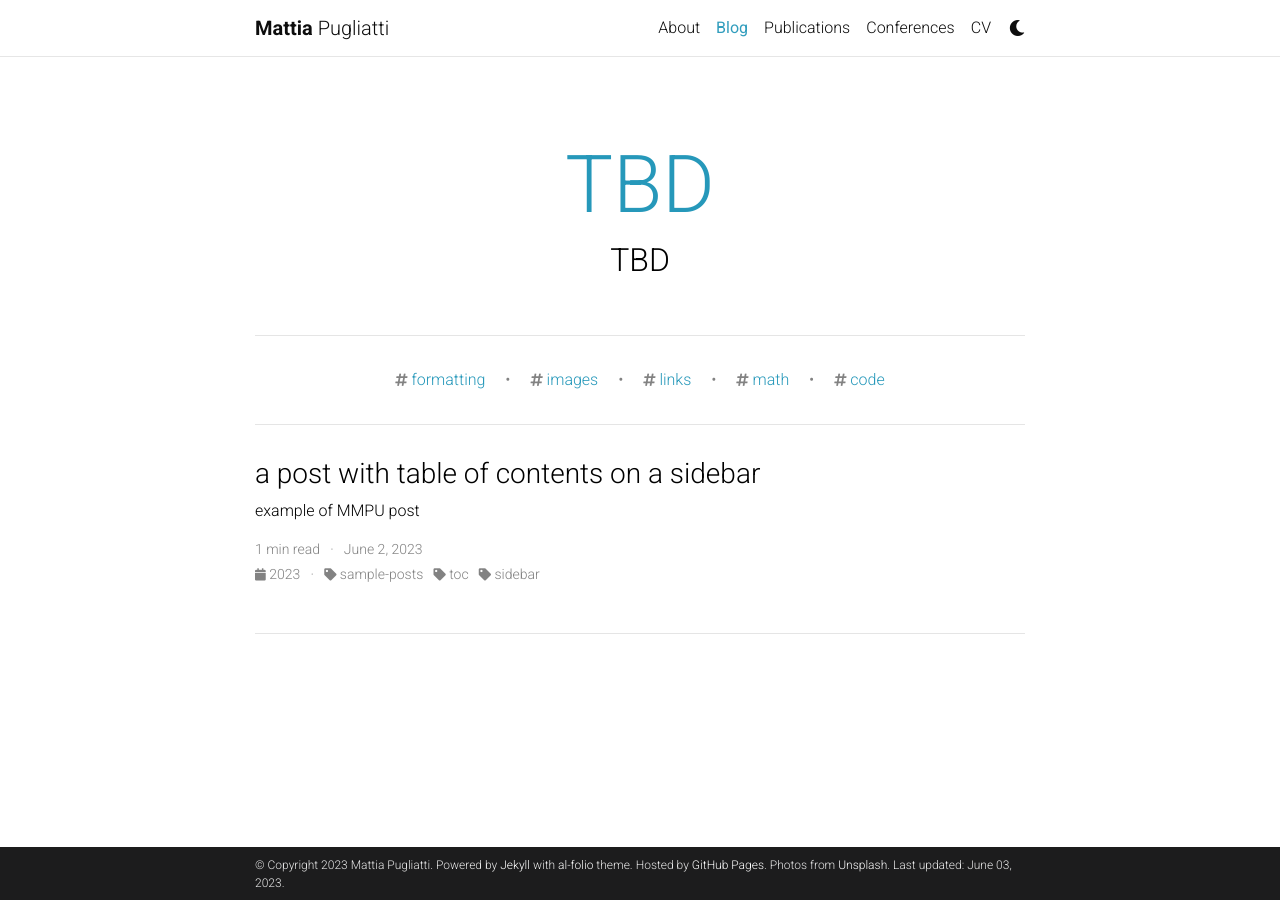
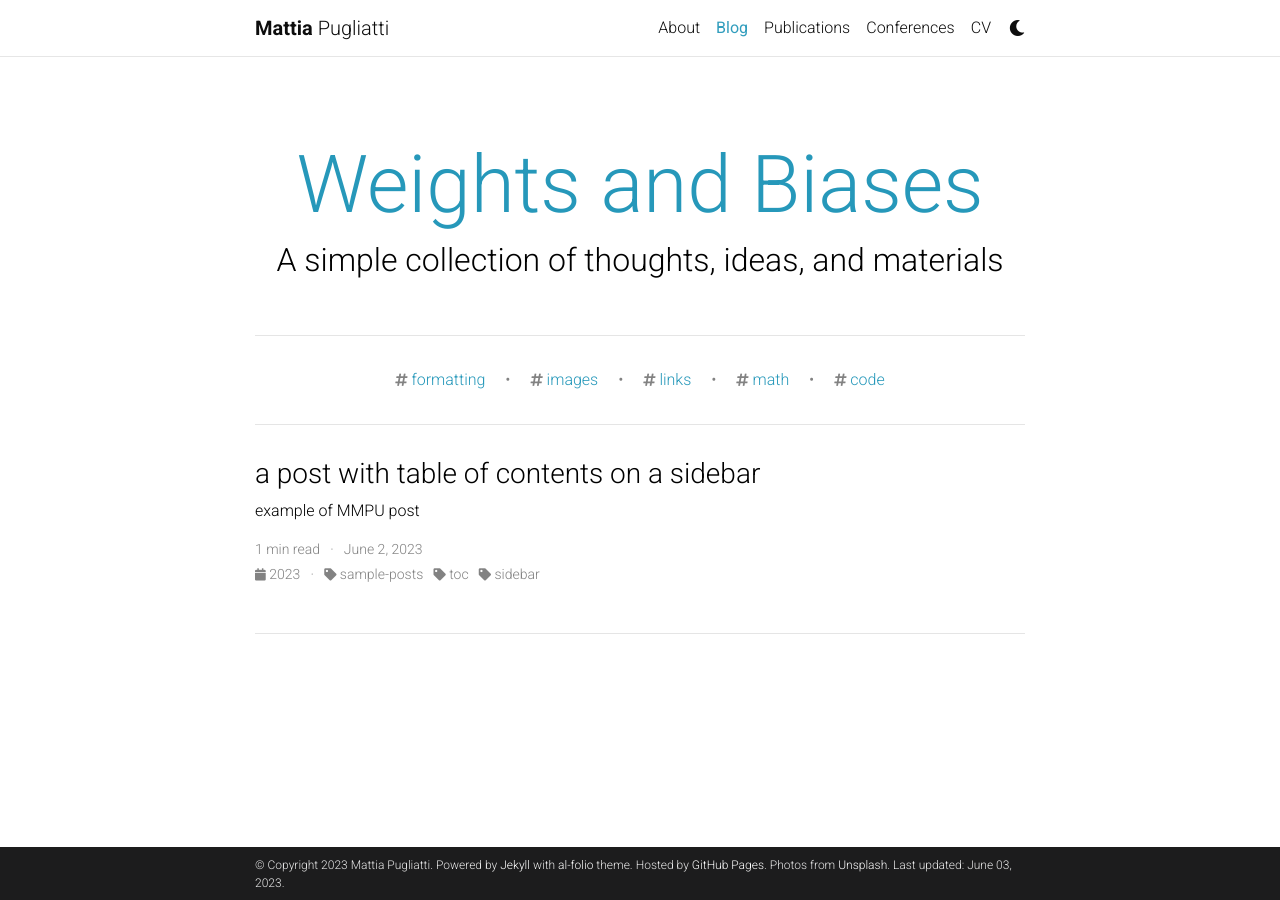
Before and after one commit to MattiaPugliatti/MattiaPugliatti, a Jekyll site: the page built from blog/index.html, in a window 1280 px wide. Built offline with Jekyll 4.4.1, drawn with Linux system fonts in a browser that asks for light colours; the list of posts is cut into pages by our own code; comment, search, counter and statistics services are not loaded; a style sheet for code colours, icons or effects is not loaded.

Commit message:
Added better blog description and name

```diff
--- a/_config.yml
+++ b/_config.yml
@@ -121,9 +121,9 @@ bing_site_verification:  # out your bing-site-verification ID (Bing Webmaster)
 # Blog
 # -----------------------------------------------------------------------------
 
-blog_name: TBD # blog_name will be displayed in your blog page
+blog_name: Weights and Biases # blog_name will be displayed in your blog page
 blog_nav_title: Blog # your blog must have a title for it to be displayed in the nav bar
-blog_description: TBD
+blog_description: A simple collection of thoughts, ideas, and materials
 permalink: /blog/:year/:title/
 
 # Pagination
```
